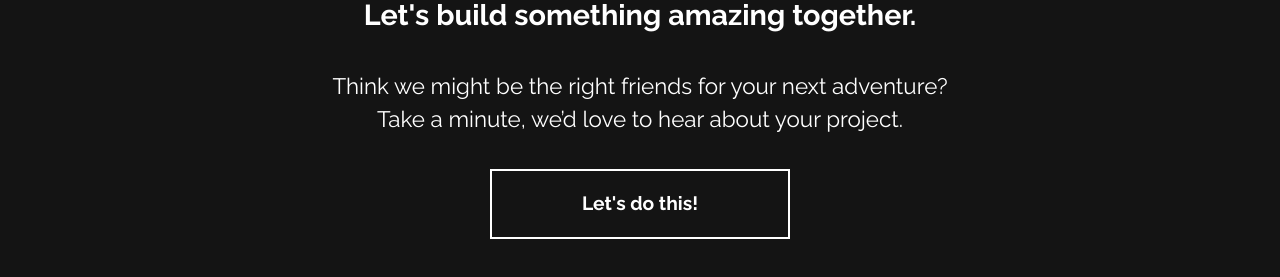
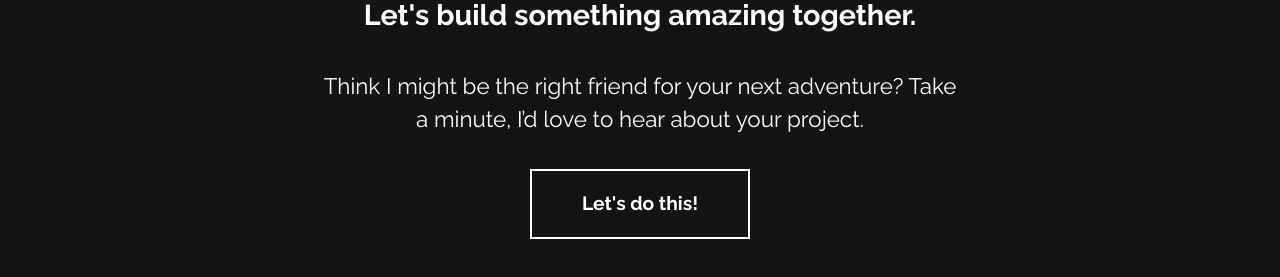
Before and after one commit to Radek-Wawrzyk/Portfolio-Front-End, a Nuxt app: page / in a window 1280 px wide. Shown: the part 2163-2440 px from the top of the page. Built offline with nearby package versions, Linux system fonts and the light colour scheme.

Commit message:
Refactor base-button

```diff
--- a/components/BaseButton/BaseButton.scss
+++ b/components/BaseButton/BaseButton.scss
@@ -2,8 +2,7 @@
   height: 70px;
   width: auto;
   max-width: 300px;
-  margin: 0 auto;
-  display: flex;
+  display: inline-flex;
   align-items: center;
   justify-content: center;
   text-align: center;
--- a/components/BaseButton/BaseButton.vue
+++ b/components/BaseButton/BaseButton.vue
@@ -1,18 +1,22 @@
-<template functional>
-  <button
+<template>
+  <component
+    :is="componentType"
+    :disabled="disabled"
+    :class="classes"
+    :to="mode === 'link' ? url : false"
+    :aria-label="ariaText ? ariaText : false"
+    :title="ariaText ? ariaText : false"
+    @click="$emit('click')"
+    @focus="$emit('focus')"
     class="base-button"
-    :class="[
-      props.mode === 'plain' ? 'base-button--plain' : '' ||
-      props.mode === 'outline' ? 'base-button--outline' : '' ||
-      props.mode === 'text' ? 'base-button--text' : ''
-    ]"
   >
     <slot></slot>
-  </button>
+  </component>
 </template>
 
 <script>
 export default {
+  name: 'BaseButton',
   props: {
     withArrow: {
       type: Boolean,
@@ -24,6 +28,40 @@ export default {
       required: false,
       default: 'button'
     },
+    type: {
+      type: String,
+      required: false,
+      default: 'primary'
+    },
+    url: {
+      type: String,
+      required: false,
+      default: '/'
+    },
+    ariaText: {
+      type: String,
+      required: false,
+      default: ''
+    },
+    disabled: {
+      type: Boolean,
+      required: false,
+      default: false,
+    },
+  },
+  computed: {
+    componentType() {
+      return this.mode === 'link' ? 'nuxt-link' : 'button';
+    },
+    classes() {
+      return [
+        this.disabled ? 'base-button--disabled' : '',
+        this.type === 'primary' ? 'base-button--primary' : '',
+        this.type === 'secondary' ? 'base-button--secondary' : '',
+        this.type === 'text' ? 'base-button--text' : '',
+        this.type === 'outline' ? 'base-button--outline' : '',
+      ];
+    },
   },
 };
 </script>
--- a/components/BaseLink/BaseLink.vue
+++ /dev/null
@@ -1,39 +0,0 @@
-<template functional>
-  <nuxt-link
-    class="base-button"
-    :class="[
-      props.mode === 'plain' ? 'base-button--plain' : '' ||
-      props.mode === 'outline' ? 'base-button--outline' : '' ||
-      props.mode === 'text' ? 'base-button--text' : ''
-    ]"
-    :to="props.path"
-    :aria-label="props.aria"
-    :title="props.aria"
-  >
-    <slot></slot>
-  </nuxt-link>
-</template>
-
-<script>
-export default {
-  name: 'base-link',
-  props: {
-    mode: {
-      type: String,
-      required: false,
-      default: 'plain',
-    },
-    aria: {
-      type: String,
-      required: false,
-      default: '',
-    },
-    path: {
-      type: String,
-      required: true,
-    },
-  },
-};
-</script>
-
-<style lang='scss' src='@/components/BaseButton/BaseButton.scss' />
--- a/components/ContactMe/ContactMe.vue
+++ b/components/ContactMe/ContactMe.vue
@@ -6,23 +6,25 @@
     <p class="contact-me__sub-title">
       {{ subTitle }}
     </p>
-    <base-link
-      mode="outline"
-      :aria="title"
-      :path="linkURL"
+    <base-button
+      type="outline"
+      mode="link"
+      :ariaText="title"
+      :url="linkURL"
+
     >
       {{ linkText }}
-    </base-link>
+    </base-button>
   </section>
 </template>
 
 <script>
-const BaseLink = () => import('@/components/BaseLink/BaseLink.vue');
+const BaseButton = () => import('@/components/BaseButton/BaseButton.vue');
 
 export default {
   name: 'contact-me',
   components: {
-    BaseLink,
+    BaseButton,
   },
   props: {
     title: {
--- a/components/Menu/Menu.vue
+++ b/components/Menu/Menu.vue
@@ -142,7 +142,7 @@ export default {
   mounted() {
     document.body.addEventListener('keyup', e => {
       e.keyCode === 27 && this.isMenuOpen ? this.closeMenu() : false;
-    });
+    }, { passive: true });
   },
 };
 </script>
--- a/pages/index.vue
+++ b/pages/index.vue
@@ -9,8 +9,8 @@
       <contact-me
         title="Let's build something amazing together."
         subTitle="
-          Think we might be the right friends for your next adventure?
-          Take a minute, we’d love to hear about your project.
+          Think I might be the right friend for your next adventure?
+          Take a minute, I’d love to hear about your project.
         "
         linkURL="/project-form"
         linkText="Let's do this!"
@@ -25,7 +25,7 @@ const FeaturedProjects = () => import(/* webpackChunkName: "featured-projects-co
 const ContactMe = () => import(/* webpackChunkName: "contact-me-component" */ '@/components/ContactMe/ContactMe.vue');
 
 export default {
-  name: 'home',
+  name: 'HomePage',
   components: {
     MainHeader,
     FeaturedProjects,
```
